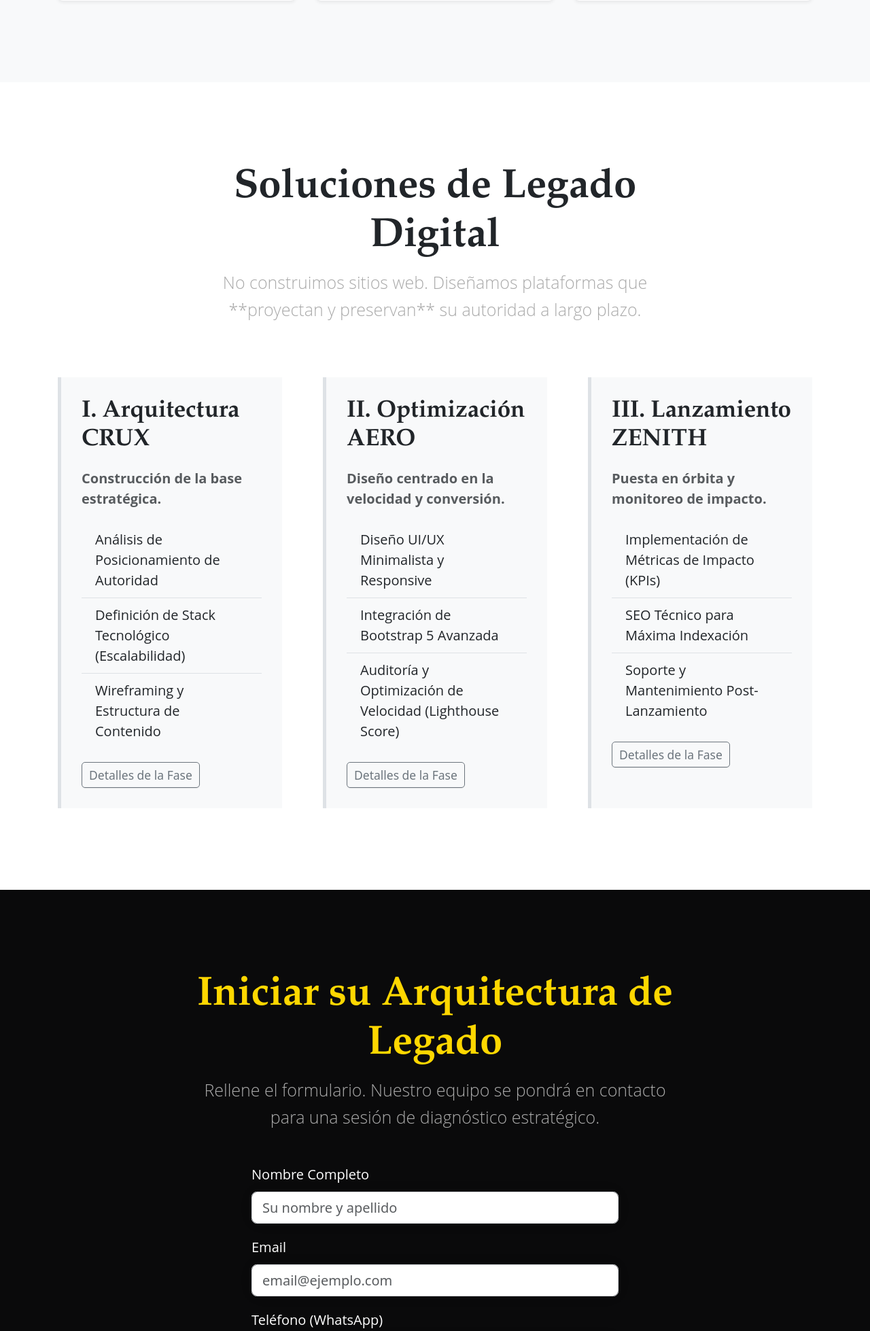
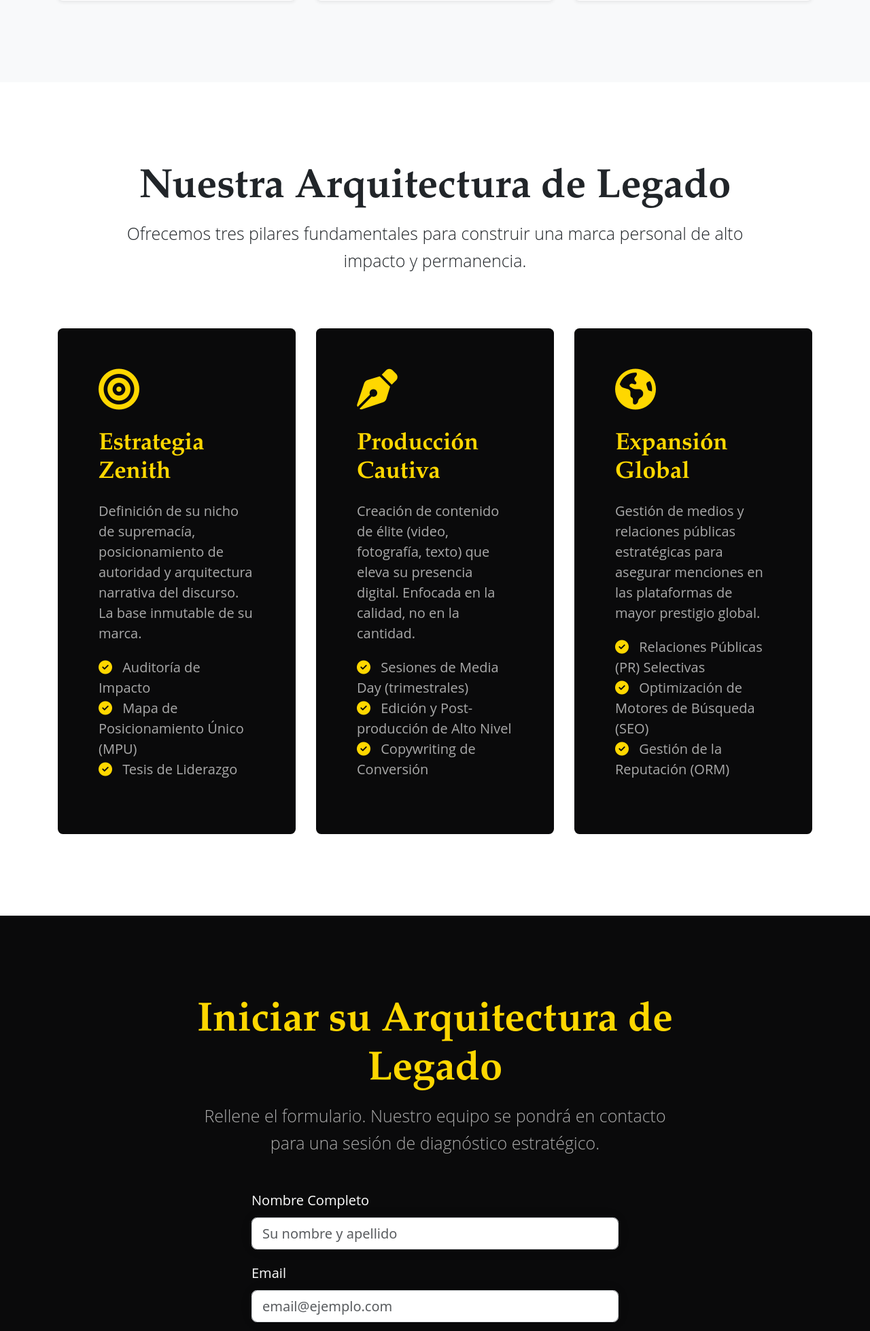
Before and after one commit to pedroHackerNoob/mercedes-dev-web, a Flask app: page / in a window 1280 px wide. Shown: the part 1845-3803 px from the top of the page at 68% size. Run offline with Flask 3, Linux system fonts and the light colour scheme.

Commit message:
added services

```diff
--- a/templates/head.html
+++ b/templates/head.html
@@ -13,4 +13,5 @@
     <link href="https://cdn.jsdelivr.net/npm/bootstrap@5.3.0/dist/css/bootstrap.min.css" rel="stylesheet">
     <link href="../static/assets/css/caza-style.css" rel="stylesheet">
     <link rel="icon" type="image/png" href="img/favicon-caza.png">
+    <link rel="stylesheet" href="https://cdnjs.cloudflare.com/ajax/libs/font-awesome/6.5.1/css/all.min.css">
 </head>
--- a/templates/index.html
+++ b/templates/index.html
@@ -88,77 +88,90 @@
 
     </div>
 </section>
-    <section id="servicios-premium" class="py-5">
-    <div class="container py-5">
+<section id="servicios" class="py-5 bg-gris-atlas">
+    <div class="container py-md-5">
 
-        <div class="row mb-5">
-            <div class="col-lg-8 mx-auto text-center">
+        <div class="row text-center mb-5">
+            <div class="col-lg-10 mx-auto">
                 <h2 class="font-zenith display-5 fw-bold text-caza-negro-estrategico">
-                    Soluciones de Legado Digital
+                    Nuestra Arquitectura de Legado
                 </h2>
-                <p class="lead font-crux text-gris-atlas">
-                    No construimos sitios web. Diseñamos plataformas que **proyectan y preservan** su autoridad a largo plazo.
+                <p class="lead font-crux text-caza-negro-estrategico">
+                    Ofrecemos tres pilares fundamentales para construir una marca personal de alto impacto y permanencia.
                 </p>
             </div>
         </div>
 
-        <div class="row g-5">
+        <div class="row g-4">
 
             <div class="col-md-6 col-lg-4">
-                <div class="p-4 border-start border-5 border-caza-oro-pulsar bg-light h-100">
-                    <h3 class="font-zenith fw-bold mb-3 text-caza-negro-estrategico">
-                        I. Arquitectura CRUX
+                <div class="card h-100 shadow-lg border-0 bg-caza-negro-estrategico text-white">
+                    <div class="card-body p-4 p-md-5">
+                        <div class="mb-4 text-caza-oro-pulsar">
+                            <i class="fas fa-bullseye fa-3x"></i>
+                        </div>
+                        <h3 class="card-title font-zenith fw-bold text-caza-oro-pulsar mb-3">
+                            Estrategia Zenith
                         </h3>
-                    <p class="font-crux fw-bold text-muted">
-                        Construcción de la base estratégica.
+                        <p class="card-text font-crux text-gris-atlas">
+                            Definición de su nicho de supremacía, posicionamiento de autoridad y arquitectura narrativa del discurso. La base inmutable de su marca.
                         </p>
-                    <ul class="list-group list-group-flush font-crux">
-                        <li class="list-group-item bg-light">Análisis de Posicionamiento de Autoridad</li>
-                        <li class="list-group-item bg-light">Definición de Stack Tecnológico (Escalabilidad)</li>
-                        <li class="list-group-item bg-light">Wireframing y Estructura de Contenido</li>
+                        <ul class="list-unstyled mt-3 font-crux text-gris-atlas">
+                            <li><i class="fas fa-check-circle text-caza-oro-pulsar me-2"></i> Auditoría de Impacto</li>
+                            <li><i class="fas fa-check-circle text-caza-oro-pulsar me-2"></i> Mapa de Posicionamiento Único (MPU)</li>
+                            <li><i class="fas fa-check-circle text-caza-oro-pulsar me-2"></i> Tesis de Liderazgo</li>
                         </ul>
-                    <a href="#" class="btn btn-sm btn-outline-secondary mt-3">Detalles de la Fase</a>
+                    </div>
                 </div>
             </div>
 
             <div class="col-md-6 col-lg-4">
-                <div class="p-4 border-start border-5 border-caza-oro-pulsar bg-light h-100">
-                    <h3 class="font-zenith fw-bold mb-3 text-caza-negro-estrategico">
-                        II. Optimización AERO
+                <div class="card h-100 shadow-lg border-0 bg-caza-negro-estrategico text-white">
+                    <div class="card-body p-4 p-md-5">
+                        <div class="mb-4 text-caza-oro-pulsar">
+                            <i class="fas fa-pen-nib fa-3x"></i>
+                        </div>
+                        <h3 class="card-title font-zenith fw-bold text-caza-oro-pulsar mb-3">
+                            Producción Cautiva
                         </h3>
-                    <p class="font-crux fw-bold text-muted">
-                        Diseño centrado en la velocidad y conversión.
+                        <p class="card-text font-crux text-gris-atlas">
+                            Creación de contenido de élite (video, fotografía, texto) que eleva su presencia digital. Enfocada en la calidad, no en la cantidad.
                         </p>
-                    <ul class="list-group list-group-flush font-crux">
-                        <li class="list-group-item bg-light">Diseño UI/UX Minimalista y Responsive</li>
-                        <li class="list-group-item bg-light">Integración de Bootstrap 5 Avanzada</li>
-                        <li class="list-group-item bg-light">Auditoría y Optimización de Velocidad (Lighthouse Score)</li>
+                        <ul class="list-unstyled mt-3 font-crux text-gris-atlas">
+                            <li><i class="fas fa-check-circle text-caza-oro-pulsar me-2"></i> Sesiones de Media Day (trimestrales)</li>
+                            <li><i class="fas fa-check-circle text-caza-oro-pulsar me-2"></i> Edición y Post-producción de Alto Nivel</li>
+                            <li><i class="fas fa-check-circle text-caza-oro-pulsar me-2"></i> Copywriting de Conversión</li>
                         </ul>
-                    <a href="#" class="btn btn-sm btn-outline-secondary mt-3">Detalles de la Fase</a>
+                    </div>
                 </div>
             </div>
 
-            <div class="col-md-12 col-lg-4">
-                <div class="p-4 border-start border-5 border-caza-oro-pulsar bg-light h-100">
-                    <h3 class="font-zenith fw-bold mb-3 text-caza-negro-estrategico">
-                        III. Lanzamiento ZENITH
+            <div class="col-md-6 col-lg-4 mx-auto">
+                <div class="card h-100 shadow-lg border-0 bg-caza-negro-estrategico text-white">
+                    <div class="card-body p-4 p-md-5">
+                        <div class="mb-4 text-caza-oro-pulsar">
+                            <i class="fas fa-globe-americas fa-3x"></i>
+                        </div>
+                        <h3 class="card-title font-zenith fw-bold text-caza-oro-pulsar mb-3">
+                            Expansión Global
                         </h3>
-                    <p class="font-crux fw-bold text-muted">
-                        Puesta en órbita y monitoreo de impacto.
+                        <p class="card-text font-crux text-gris-atlas">
+                            Gestión de medios y relaciones públicas estratégicas para asegurar menciones en las plataformas de mayor prestigio global.
                         </p>
-                    <ul class="list-group list-group-flush font-crux">
-                        <li class="list-group-item bg-light">Implementación de Métricas de Impacto (KPIs)</li>
-                        <li class="list-group-item bg-light">SEO Técnico para Máxima Indexación</li>
-                        <li class="list-group-item bg-light">Soporte y Mantenimiento Post-Lanzamiento</li>
+                        <ul class="list-unstyled mt-3 font-crux text-gris-atlas">
+                            <li><i class="fas fa-check-circle text-caza-oro-pulsar me-2"></i> Relaciones Públicas (PR) Selectivas</li>
+                            <li><i class="fas fa-check-circle text-caza-oro-pulsar me-2"></i> Optimización de Motores de Búsqueda (SEO)</li>
+                            <li><i class="fas fa-check-circle text-caza-oro-pulsar me-2"></i> Gestión de la Reputación (ORM)</li>
                         </ul>
-                    <a href="#" class="btn btn-sm btn-outline-secondary mt-3">Detalles de la Fase</a>
+                    </div>
                 </div>
             </div>
 
         </div>
-
     </div>
 </section>
+{#metodologias#}
+
 <section id="contacto" class="py-5 bg-caza-negro-estrategico">
     <div class="container py-md-5">
 
```
Lines whose indentation alone changed are shown as unchanged.
